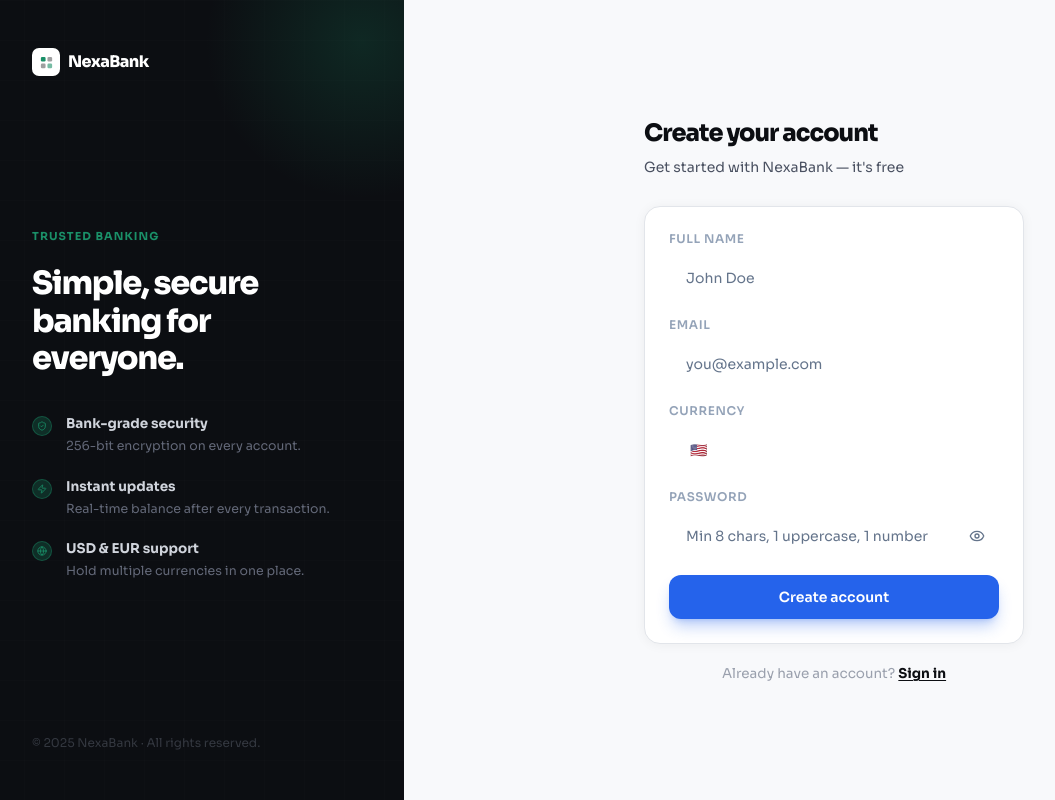
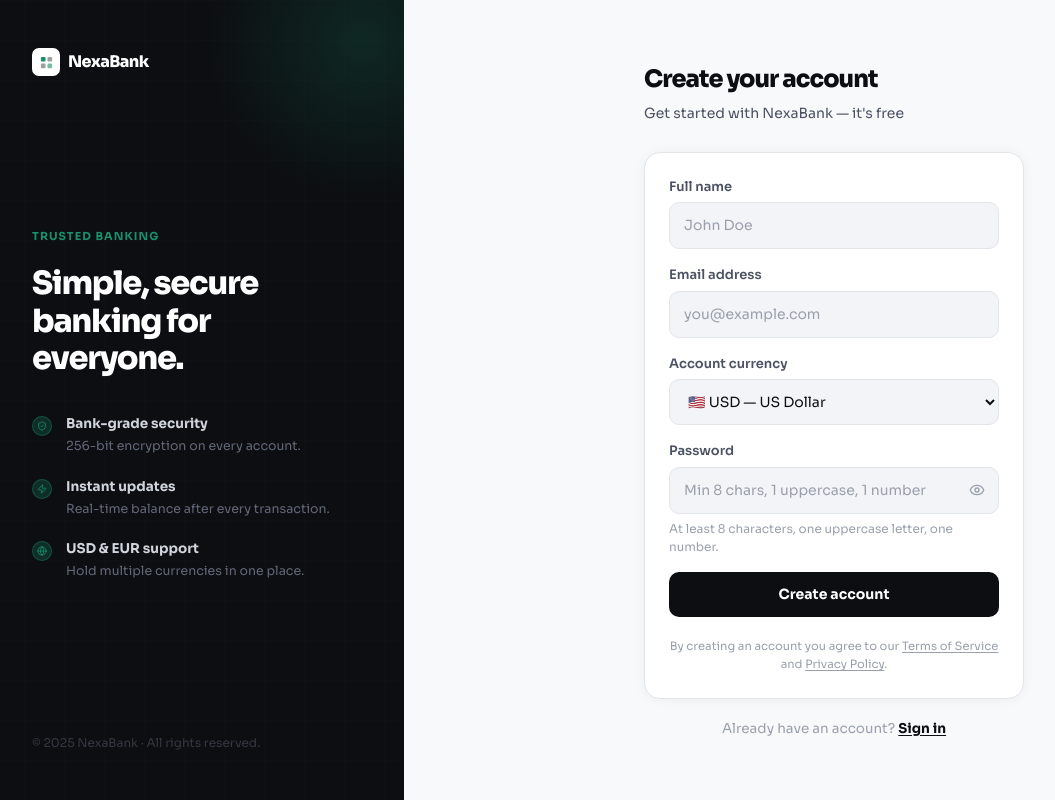
Before and after one commit to hvriza39-rgb/Online-banking, a Next.js app: page /register in a window 1280 px wide. Shown: the whole page, without its empty margins (16-1071 px from the left). Built offline with nearby package versions, Linux system fonts and the light colour scheme.

Commit message:
Update register-form.tsx

```diff
--- a/src/components/register-form.tsx
+++ b/src/components/register-form.tsx
@@ -9,9 +9,9 @@ import { Eye, EyeOff, Loader2, AlertCircle } from "lucide-react";
 import { cn } from "@/lib/utils";
 
 export function RegisterForm() {
-  const router              = useRouter();
-  const [showPw, setShowPw]  = useState(false);
-  const [error, setError]    = useState<string | null>(null);
+  const router             = useRouter();
+  const [showPw, setShowPw] = useState(false);
+  const [error, setError]   = useState<string | null>(null);
 
   const { register, handleSubmit, formState: { errors, isSubmitting } } =
     useForm<RegisterInput>({ resolver: zodResolver(registerSchema) });
@@ -23,102 +23,128 @@ export function RegisterForm() {
       body: JSON.stringify(data),
     });
     const json = await res.json();
-    if (!res.ok) { setError(json.error ?? "Registration failed"); return; }
+    if (!res.ok) { setError(json.error ?? "Registration failed. Please try again."); return; }
     router.push("/login?registered=1");
   };
 
-  const inputClass = (hasError: boolean) => cn(
-    "w-full px-4 py-3 rounded-xl text-sm outline-none transition-all",
-    "bg-white/[0.06] border text-white placeholder-slate-500",
-    "focus:bg-white/[0.09] focus:ring-2 focus:ring-blue-500/30",
+  const inputBase = (hasError: boolean) => cn(
+    "w-full px-3.5 py-3 rounded-[10px] text-[14px] text-[#0c0e12] outline-none transition-all",
+    "bg-[#f3f4f7] border placeholder:text-[#9aa0ad]",
+    "focus:bg-white focus:border-[#0c0e12] focus:shadow-[0_0_0_3px_rgba(12,14,18,0.07)]",
     hasError
-      ? "border-rose-500/50 focus:border-rose-500/70"
-      : "border-white/[0.1] focus:border-blue-500/50"
+      ? "border-[#c0392b] bg-[#fdf3f2] focus:border-[#c0392b] focus:shadow-[0_0_0_3px_rgba(192,57,43,0.08)]"
+      : "border-[#e2e5ea]"
   );
 
   return (
     <form onSubmit={handleSubmit(onSubmit)} className="space-y-4">
-      {/* Name */}
+
+      {/* Full name */}
       <div>
-        <label className="block text-xs font-semibold text-slate-400 uppercase tracking-wider mb-2">Full Name</label>
-        <input {...register("name")} placeholder="John Doe" className={inputClass(!!errors.name)} />
+        <label className="block text-[13px] font-semibold text-[#4b5262] mb-1.5">Full name</label>
+        <input
+          {...register("name")}
+          placeholder="John Doe"
+          className={inputBase(!!errors.name)}
+        />
         {errors.name && (
-          <p className="mt-1.5 text-xs text-rose-400 flex items-center gap-1">
-            <AlertCircle className="w-3 h-3" />{errors.name.message}
+          <p className="mt-1.5 text-[12px] text-[#c0392b] flex items-center gap-1">
+            <AlertCircle className="w-3 h-3 flex-shrink-0" />{errors.name.message}
           </p>
         )}
       </div>
 
       {/* Email */}
       <div>
-        <label className="block text-xs font-semibold text-slate-400 uppercase tracking-wider mb-2">Email</label>
-        <input {...register("email")} type="email" placeholder="you@example.com" className={inputClass(!!errors.email)} />
+        <label className="block text-[13px] font-semibold text-[#4b5262] mb-1.5">Email address</label>
+        <input
+          {...register("email")}
+          type="email"
+          placeholder="you@example.com"
+          className={inputBase(!!errors.email)}
+        />
         {errors.email && (
-          <p className="mt-1.5 text-xs text-rose-400 flex items-center gap-1">
-            <AlertCircle className="w-3 h-3" />{errors.email.message}
+          <p className="mt-1.5 text-[12px] text-[#c0392b] flex items-center gap-1">
+            <AlertCircle className="w-3 h-3 flex-shrink-0" />{errors.email.message}
           </p>
         )}
       </div>
 
       {/* Currency */}
       <div>
-        <label className="block text-xs font-semibold text-slate-400 uppercase tracking-wider mb-2">Currency</label>
+        <label className="block text-[13px] font-semibold text-[#4b5262] mb-1.5">Account currency</label>
         <select
           {...register("currency")}
-          className={cn(inputClass(!!errors.currency), "cursor-pointer")}
-          style={{ colorScheme: "dark" }}
+          className={cn(
+            inputBase(!!errors.currency),
+            "cursor-pointer appearance-auto"
+          )}
         >
-          <option value="" disabled className="bg-slate-900">Select currency</option>
-          <option value="USD" className="bg-slate-900">🇺🇸 USD — US Dollar</option>
-          <option value="EUR" className="bg-slate-900">🇪🇺 EUR — Euro</option>
+          <option value="" disabled>Select your currency</option>
+          <option value="USD">🇺🇸  USD — US Dollar</option>
+          <option value="EUR">🇪🇺  EUR — Euro</option>
         </select>
         {errors.currency && (
-          <p className="mt-1.5 text-xs text-rose-400 flex items-center gap-1">
-            <AlertCircle className="w-3 h-3" />{errors.currency.message}
+          <p className="mt-1.5 text-[12px] text-[#c0392b] flex items-center gap-1">
+            <AlertCircle className="w-3 h-3 flex-shrink-0" />{errors.currency.message}
           </p>
         )}
       </div>
 
       {/* Password */}
       <div>
-        <label className="block text-xs font-semibold text-slate-400 uppercase tracking-wider mb-2">Password</label>
+        <label className="block text-[13px] font-semibold text-[#4b5262] mb-1.5">Password</label>
         <div className="relative">
           <input
             {...register("password")}
             type={showPw ? "text" : "password"}
             placeholder="Min 8 chars, 1 uppercase, 1 number"
-            className={cn(inputClass(!!errors.password), "pr-11")}
+            className={cn(inputBase(!!errors.password), "pr-11")}
           />
           <button
             type="button"
             onClick={() => setShowPw(!showPw)}
-            className="absolute right-3.5 top-1/2 -translate-y-1/2 text-slate-500 hover:text-slate-300 transition-colors"
+            className="absolute right-3.5 top-1/2 -translate-y-1/2 text-[#9aa0ad] hover:text-[#4b5262] transition-colors"
           >
             {showPw ? <EyeOff className="w-4 h-4" /> : <Eye className="w-4 h-4" />}
           </button>
         </div>
-        {errors.password && (
-          <p className="mt-1.5 text-xs text-rose-400 flex items-center gap-1">
-            <AlertCircle className="w-3 h-3" />{errors.password.message}
+        {errors.password ? (
+          <p className="mt-1.5 text-[12px] text-[#c0392b] flex items-center gap-1">
+            <AlertCircle className="w-3 h-3 flex-shrink-0" />{errors.password.message}
+          </p>
+        ) : (
+          <p className="mt-1.5 text-[12px] text-[#9aa0ad]">
+            At least 8 characters, one uppercase letter, one number.
           </p>
         )}
       </div>
 
+      {/* Server error */}
       {error && (
-        <div className="flex items-center gap-2.5 p-3 rounded-xl bg-rose-500/10 border border-rose-500/20 text-rose-400 text-sm">
+        <div className="flex items-center gap-2.5 p-3 rounded-[10px] bg-[#fdf3f2] border border-[#f5c0bb] text-[#c0392b] text-[13px]">
           <AlertCircle className="w-4 h-4 flex-shrink-0" />
           {error}
         </div>
       )}
 
+      {/* Submit */}
       <button
         type="submit"
         disabled={isSubmitting}
-        className="w-full py-3 mt-1 bg-blue-600 hover:bg-blue-500 active:bg-blue-700 text-white text-sm font-semibold rounded-xl transition-all disabled:opacity-50 flex items-center justify-center gap-2 shadow-lg shadow-blue-600/30"
+        className="w-full py-3 mt-1 bg-[#0c0e12] hover:bg-[#1e2229] active:bg-[#0c0e12] text-white text-[14px] font-bold rounded-[10px] transition-colors disabled:opacity-50 flex items-center justify-center gap-2"
       >
         {isSubmitting && <Loader2 className="w-4 h-4 animate-spin" />}
         {isSubmitting ? "Creating account…" : "Create account"}
       </button>
+
+      <p className="text-[11.5px] text-[#9aa0ad] text-center leading-relaxed pt-1">
+        By creating an account you agree to our{" "}
+        <span className="underline underline-offset-2 cursor-pointer hover:text-[#4b5262] transition-colors">Terms of Service</span>
+        {" "}and{" "}
+        <span className="underline underline-offset-2 cursor-pointer hover:text-[#4b5262] transition-colors">Privacy Policy</span>.
+      </p>
+
     </form>
   );
 }
```
